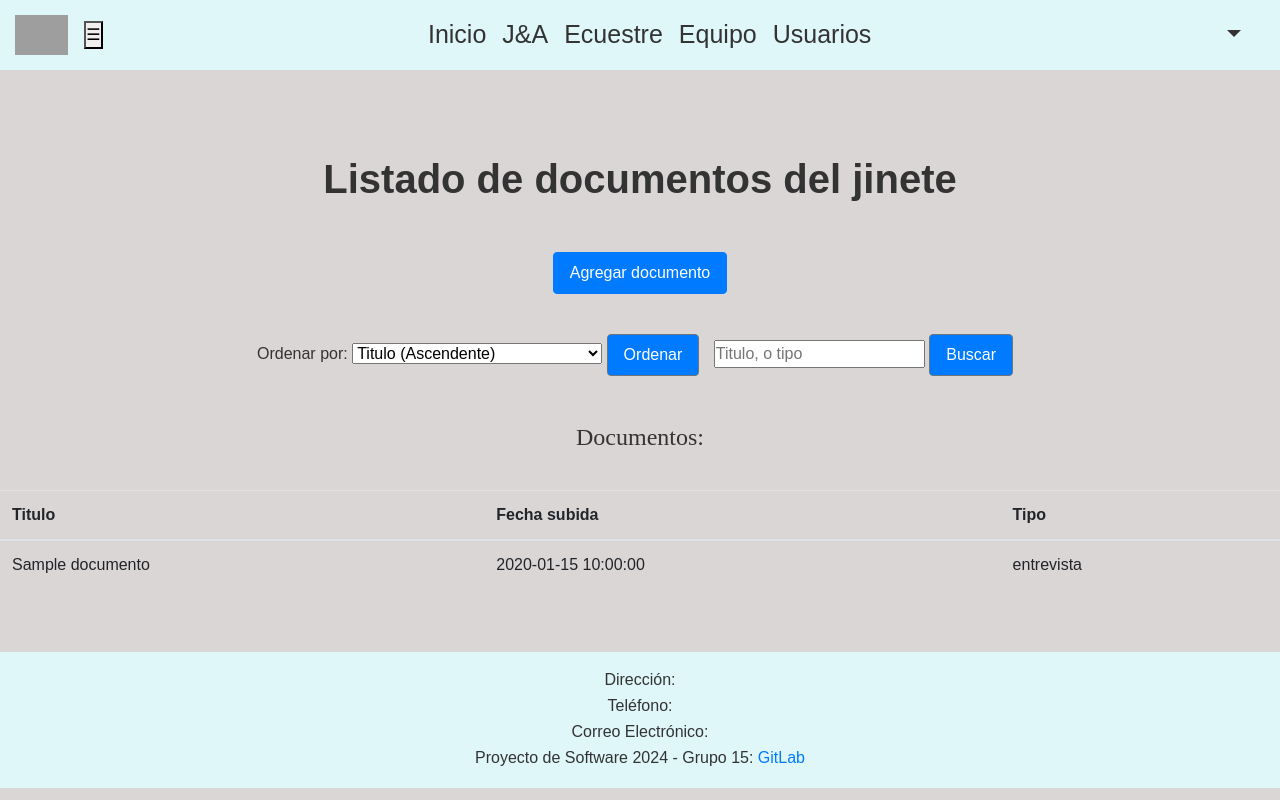
After one commit to Teddyware01/CEDICA, a Flask app: page /jinetes/legajo/ in a window 1280 px wide. The commit adds this page. Run offline with Flask 3, Linux system fonts and the light colour scheme; tables that the repository leaves empty hold one stand-in row (values such as "Sample post"); some libraries are stand-ins or nearby versions; grey boxes are pictures that could not be loaded.

Commit message:
Avance en la parte de legajos.

```diff
--- a/admin/src/core/jya/legajo/__init__.py
+++ b/admin/src/core/jya/legajo/__init__.py
@@ -0,0 +1,55 @@
+from src.core.database import db
+from src.core.jya.legajo.models import Documento
+from sqlalchemy import or_
+from sqlalchemy import cast, String
+
+def list_documentos(sort_by=None, search=None):
+    query = Documento.query
+
+    if search:
+        query = query.filter(
+            Documento.titulo.like(f"%{search}%") |
+            cast(Documento.tipo, String).like(f"%{search}%")
+        )
+
+    # Ordenamiento basado en sort_by
+    if sort_by:
+        if sort_by == "titulo_asc":
+            query = query.order_by(Documento.titulo.asc())
+        elif sort_by == "titulo_desc":
+            query = query.order_by(Documento.titulo.desc())
+        elif sort_by == "fecha_asc":
+            query = query.order_by(Documento.fecha_subida.asc())
+        elif sort_by == "fecha_desc":
+            query = query.order_by(Documento.fecha_subida.desc())
+
+    return query.all()
+
+
+def create_documento(**kwargs):
+    documento = Documento(**kwargs)
+    db.session.add(documento)
+    db.session.commit()
+
+    return documento
+
+def delete_documento(id):
+    documento = Documento.query.get(id)
+    if documento:
+        db.session.delete(documento)
+        db.session.commit()
+        return True
+    return False
+
+
+def edit_documento(id, **kwargs):
+    documento = Documento.query.get(id)
+    for key, value in kwargs.items():
+        if hasattr(documento, key):
+            setattr(documento, key, value)
+    db.session.commit()
+
+
+def get_documento(jinete_id):
+    documento = Documento.query.get(jinete_id)
+    return documento
--- a/admin/src/web/__init__.py
+++ b/admin/src/web/__init__.py
@@ -10,6 +10,7 @@ from src.web.controllers.equipo import bp as equipo_blueprint
 from src.web.controllers.issues import bp as issues_bp
 from src.web.controllers.usuarios import bp as usuarios_bp
 from src.web.controllers.jya import bp as jya_bp
+from src.web.controllers.legajo import bp as legajo_bp
 
 def create_app(env="development", static_folder="../../static"):
     app = Flask(__name__, static_folder=static_folder)
@@ -46,6 +47,8 @@ def create_app(env="development", static_folder="../../static"):
     app.register_error_handler(500, error.error_internal_server_error)
     app.register_blueprint(equipo_blueprint)
     app.register_blueprint(jya_bp)
+    app.register_blueprint(legajo_bp)
+
     app.jinja_env.globals.update(avatar_url=helpers.avatar_url)
 
 
--- a/admin/src/web/controllers/jya.py
+++ b/admin/src/web/controllers/jya.py
@@ -240,8 +240,8 @@ def cargar_choices_form(form, jya=None):
     form.diagnostico.choices = [(d.name, d.value) for d in DiagnosticoEnum]
     form.tipos_discapacidad.choices = [(disc.name, disc.value) for disc in TiposDiscapacidadEnum]
     form.tipo_asignacion.choices = [(asig.name, asig.value) for asig in AsignacionEnum]
-    form.domicilio_provincia.choices = [(p.id, p.nombre) for p in jya.list_provincias()]
-    form.domicilio_localidad.choices = [(l.id, l.nombre) for l in jya.list_localidades()]
+    #form.domicilio_provincia.choices = [(p.id, p.nombre) for p in jya.list_provincias()]
+    #form.domicilio_localidad.choices = [(l.id, l.nombre) for l in jya.list_localidades()]
 
 
 '''provincia_nacimiento = db.relationship("Provincia", back_populates="jinetes")
--- /dev/null
+++ b/admin/src/web/controllers/legajo.py
@@ -0,0 +1,37 @@
+from flask import render_template, request, redirect, flash, url_for, current_app
+from os import fstat
+from flask import Blueprint
+from src.core import auth
+from src.core.jya import legajo
+from src.core.database import db
+from src.core.jya.legajo.forms import AddDocumentoForm
+from src.core.jya.legajo.models import TipoDocumentoEnum
+
+bp = Blueprint("legajo", __name__, url_prefix="/jinetes/legajo")
+
+@bp.get("/")
+def listar_documentos():
+    sort_by = request.args.get("sort_by")
+    search = request.args.get('search', '')
+    documentos = legajo.list_documentos(sort_by=sort_by, search=search)
+
+    return render_template("jya/legajo/listado_documentos.html", documentos=documentos)
+
+@bp.get("/agregar_documento")
+def add_documento_form():
+    form = AddDocumentoForm()
+    form.tipo.choices = [(tipo.name, tipo.value) for tipo in TipoDocumentoEnum]
+
+    return render_template("jya/legajo/agregar_documento.html", form=form)
+
+@bp.post("/agregar_documento")
+def add_documento():
+    form = AddDocumentoForm(request.form)
+    legajo.create_documento(
+        titulo=request.form["titulo"],
+        fecha_subida=request.form["fecha_subida"],
+        tipo=request.form["tipo"],
+    )
+
+    flash("Documento agregado exitosamente", "success")
+    return redirect(url_for("legajo.listar_documentos"))
--- a/admin/src/web/templates/jya/eliminar_jya.html
+++ b/admin/src/web/templates/jya/eliminar_jya.html
@@ -20,11 +20,6 @@
         <input type="text" id="dni" name="dni" value="{{ jinete.dni }}" readonly>
     </div>
 
-    <div>
-        <label for="dni">Dni</label>
-        <input type="text" id="dni" name="dni" value="{{ jinete.dni }}" readonly>
-    </div>
-
     <p>¿Estás seguro de que deseas eliminar este cliente?</p>
 
     <div class="form-actions">
--- /dev/null
+++ b/admin/src/web/templates/jya/legajo/listado_documentos.html
@@ -0,0 +1,57 @@
+{% extends "layout.html" %}
+
+{% block title %} Listado de documentos del jinete {% endblock %}
+
+{% block head %}
+    {{ super() }}
+    <link rel="stylesheet" href="{{ url_for('static', filename='Styles.css') }}">
+{% endblock %}
+
+{% block content %}
+    {{ super() }}
+    <h1 class="text-center">Listado de documentos del jinete</h1>
+
+    <div class="actions">
+        <a href="{{ url_for('legajo.add_documento_form') }}" class="btn btn-add btn-primary" style="margin: 10px 0;">Agregar documento</a>
+    </div>
+
+    <!-- Formulario de búsqueda y ordenamiento -->
+    <form method="GET" action="{{ url_for('legajo.listar_documentos') }}" class="mb-3">
+        <label for="sort_by">Ordenar por:</label>
+        <select name="sort_by" id="sort_by">
+            <option value="titulo_asc">Titulo (Ascendente)</option>
+            <option value="titulo_desc">Titulo (Descendente)</option>
+            <option value="fecha_asc">Fecha de subida (Ascendente)</option>
+            <option value="fecha_desc">Fecha de subida (Descendente)</option>
+        </select>
+        <button type="submit" class="btn btn-sort btn-secondary">Ordenar</button>
+
+        <input type="text" id="search" name="search" placeholder="Titulo, o tipo" value="{{ request.args.get('search', '') }}">
+        <button type="submit" class="btn btn-sort btn-secondary">Buscar</button>
+    </form>
+
+    <!-- Lista de documentos -->
+    <h2>Documentos:</h2>
+    {% if documentos %}
+        <table class="table">
+            <thead>
+                <tr>
+                    <th>Titulo</th>
+                    <th>Fecha subida</th>
+                    <th>Tipo</th>
+                </tr>
+            </thead>
+            <tbody>
+                {% for doc in documentos %}
+                    <tr>
+                        <td>{{ doc.titulo }}</td>
+                        <td>{{ doc.fecha_subida }}</td>
+                        <td>{{ doc.tipo.value }}</td>
+
+                    </tr>
+                {% endfor %}
+        </table>
+    {% else %}
+        <p>No hay jinetes para mostrar.</p>
+    {% endif %}
+{% endblock %}
```
Also changed, not shown: admin/src/core/jya/legajo/forms.py (added, +27 -0 lines), admin/src/core/jya/legajo/models.py (+20 -0 lines), admin/src/core/jya/models.py (+3 -9 lines), admin/src/core/seeds.py (+8 -0 lines), admin/src/web/templates/jya/legajo/agregar_documento.html (added, +42 -0 lines), admin/src/web/templates/jya/ver_jya.html (+40 -1 lines).
